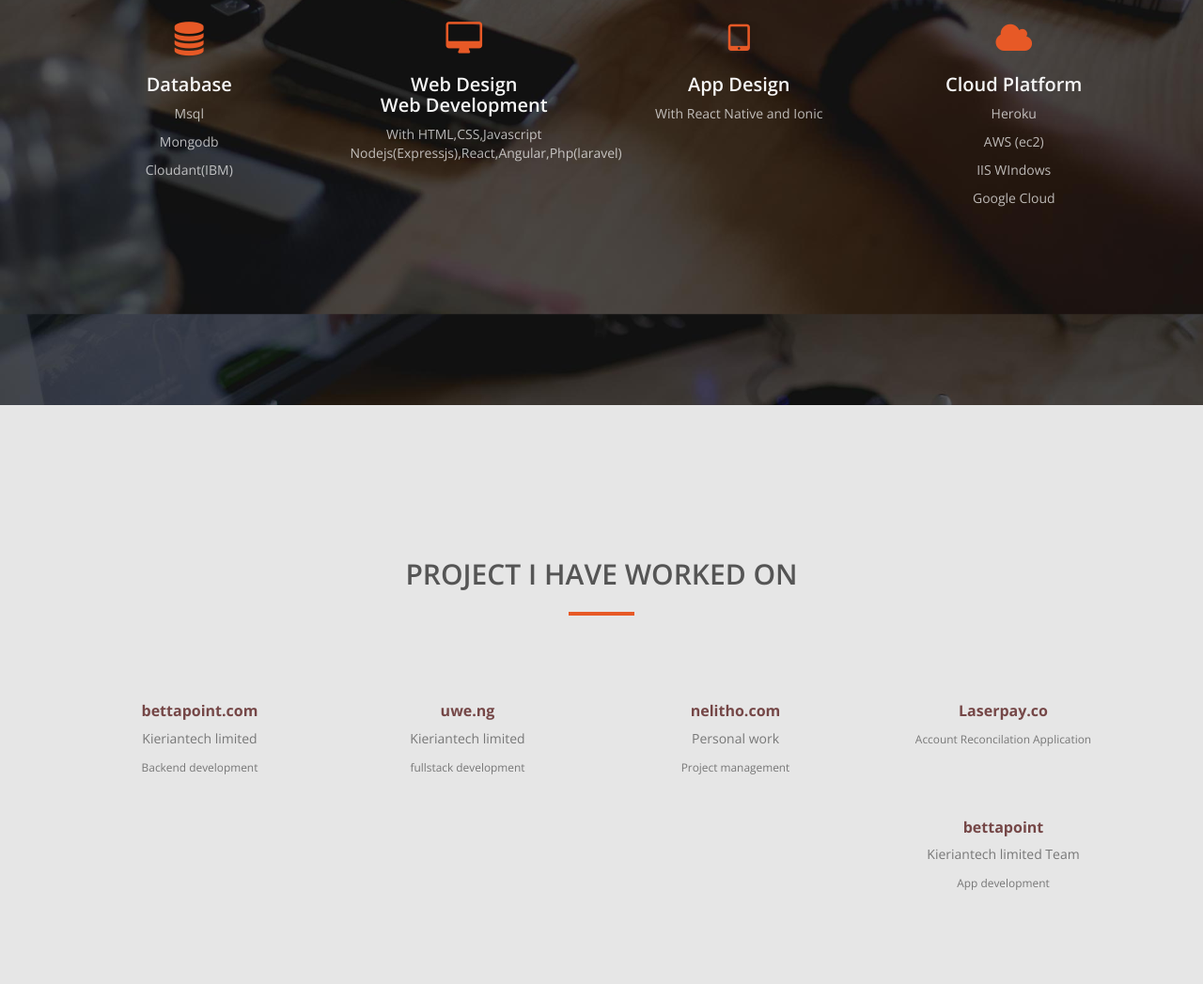
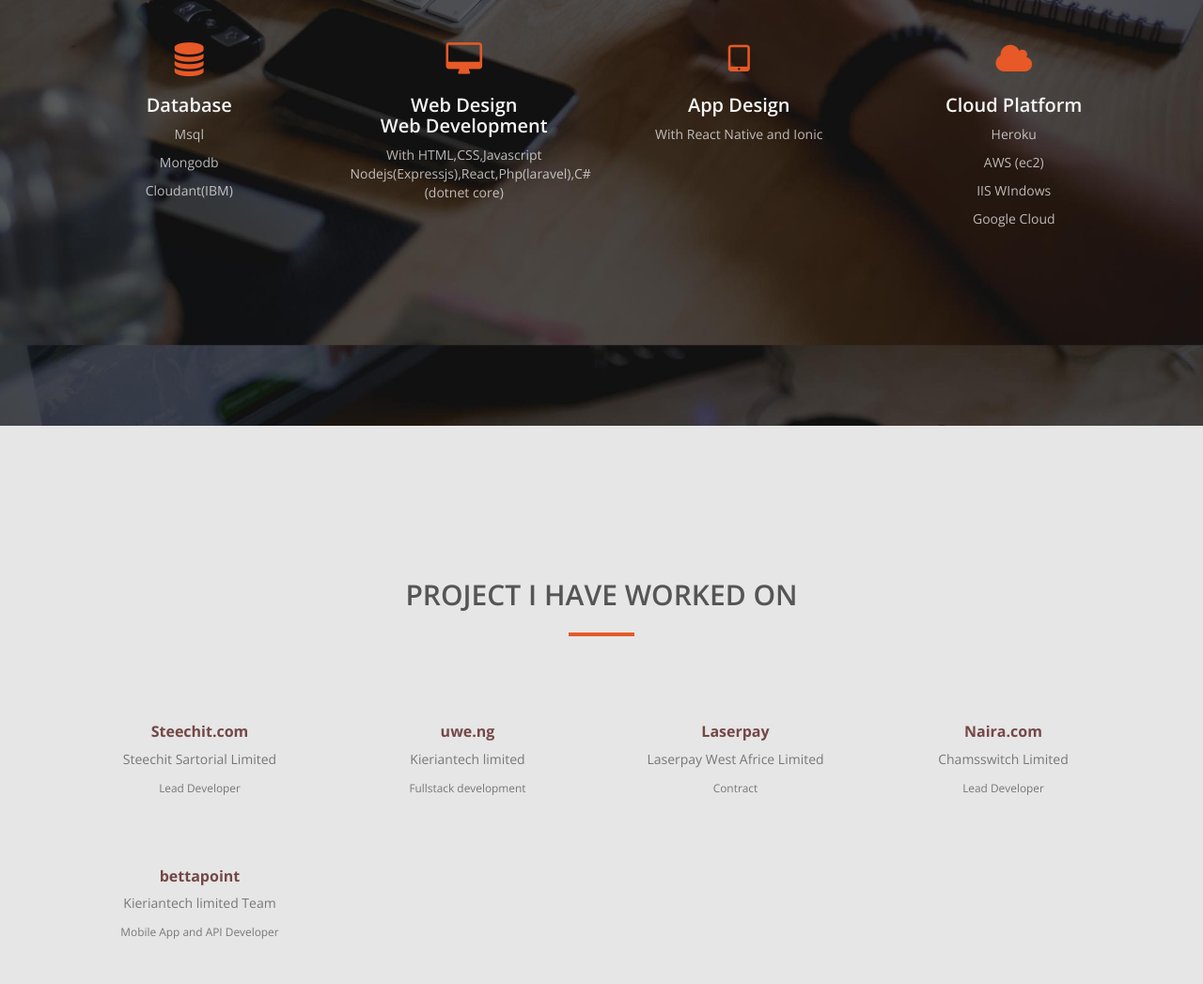
Before and after one commit to nnonaf/nnona_ferdinand_chimdike.github.io, a plain HTML site: page index.html in a window 1280 px wide. Shown: the part 1845-2892 px from the top of the page at 94% size. Drawn offline with nearby package versions, Linux system fonts and the light colour scheme.

Commit message:
Update index.html

```diff
--- a/index.html
+++ b/index.html
@@ -83,11 +83,12 @@
       <div class="col-md-4">
         <div class="about-text">
           <h4>Who is Ferdinand</h4>
-          <p>He is a goal-oriented individual with a stringent work ethic and a strong desire for excellence
-              in executing tasks. He works well in a team, and is also productive when allowed to take the
-              initiative. He is quick to learn in areas where he is not proficient. His analytical mindset
-              and time management skills are his major attributes, which aid his prompt satisfaction of client’s
-              expectations.</p>
+          <p>Ferdinand is a software engineer with over 5 years’ experience and demonstrated ability building software solutions across different languages, OS, Frameworks, and databases such as Javascript, React, Nodejs, React Native, Expressjs, Mongodb,mysql and Postgresql
+
+             <br/> He has proven experience designing, building and implementing modern web frontend, mobile application  and backend task solutions with tests, database, REST APIs.
+
+             <br/>He cares about reliability, scalability, performance and data integrity on application.
+            </p>
         </div>
       </div>
       <div class="col-md-4">
@@ -101,10 +102,6 @@
             <li>Database Modeling</li>
             <li>Business Analysis</li>
             <li>Requirement Analysis</li>
-            <li>QA and UA test</li>
-
-
-
           </ul>
         </div>
       </div>
@@ -134,7 +131,7 @@
       <div class="col-md-3 col-sm-6">
         <div class="service"> <i class="fa fa-desktop"></i>
           <h3>Web Design <br> Web Development</h3>
-          <p>With HTML,CSS,Javascript Nodejs(Expressjs),React,Angular,Php(laravel)</p>
+          <p>With HTML,CSS,Javascript Nodejs(Expressjs),React,Php(laravel),C#(dotnet core)</p>
         </div>
       </div>
 
@@ -174,24 +171,6 @@
 </div>
 
 
-
-
-
-
-
-
-
-
-
-
-
-
-
-
-
-
-
-
 <div id="team" class="text-center">
   <div class="container">
     <div class="section-title center">
@@ -204,9 +183,9 @@
         <div class="thumbnail">
            <!-- <img src="img/team/01.jpg" alt="..." class="img-thumbnail team-img"> -->
           <div class="caption">
-              <h3><a href="https://bettapoint.com/">bettapoint.com</a></h3>
-              <p>Kieriantech limited</p>
-              <p><small>Backend development</small> </p>
+              <h3><a href="https://steechit.com/">Steechit.com</a></h3>
+              <p>Steechit Sartorial Limited</p>
+              <p><small>Lead Developer</small> </p>
           </div>
         </div>
       </div>
@@ -216,7 +195,7 @@
           <div class="caption">
               <h3><a href="https://uwe.ng">uwe.ng</a></h3>
               <p>Kieriantech limited</p>
-              <p><small>fullstack development</small> </p>
+              <p><small>Fullstack development</small> </p>
           </div>
         </div>
       </div>
@@ -224,9 +203,9 @@
         <div class="thumbnail">
           <!-- <img src="img/team/03.jpg" alt="..." class="img-thumbnail team-img"> -->
           <div class="caption">
-              <h3><a href="http://nelitho.com">nelitho.com</a></h3>
-              <p>Personal work</p>
-              <p><small>Project management</small> </p>
+              <h3><a href="https://laserpay.co/">Laserpay</a></h3>
+              <p>Laserpay West Africe Limited</p>
+              <p><small>Contract</small></p>
           </div>
         </div>
       </div>
@@ -234,9 +213,9 @@
         <div class="thumbnail">
            <!-- <img src="img/team/04.jpg" alt="..." class="img-thumbnail team-img"> -->
           <div class="caption">
-              <h3><a href="https://britonblog.com">Laserpay.co</a></h3>
-<!--               <p>Personal work</p> -->
-              <p><small>Account Reconcilation Application</small> </p>
+              <h3><a href="https://naira.com">Naira.com</a></h3>
+             <p>Chamsswitch Limited</p>
+              <p><small>Lead Developer</small> </p>
           </div>
         </div>
       </div>
@@ -244,9 +223,9 @@
         <div class="thumbnail">
            <!-- <img src="img/team/04.jpg" alt="..." class="img-thumbnail team-img"> -->
           <div class="caption">
-              <h3><a href="#">bettapoint</a></h3>
+              <h3><a href="https://www.bettapoint.com/">bettapoint</a></h3>
               <p>Kieriantech limited Team</p>
-              <p><small>App development</small> </p>
+              <p><small>Mobile App and API Developer</small> </p>
           </div>
         </div>
       </div>
```
